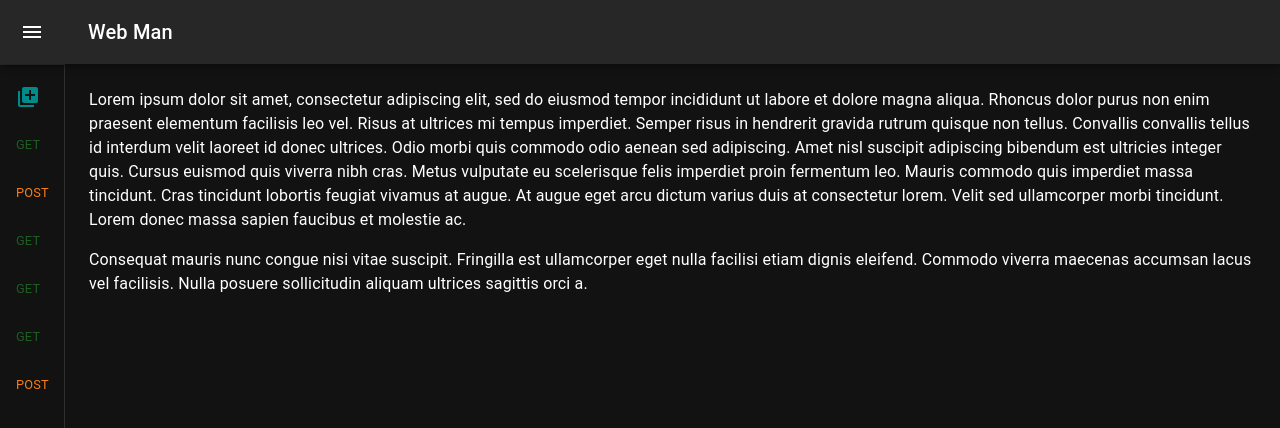
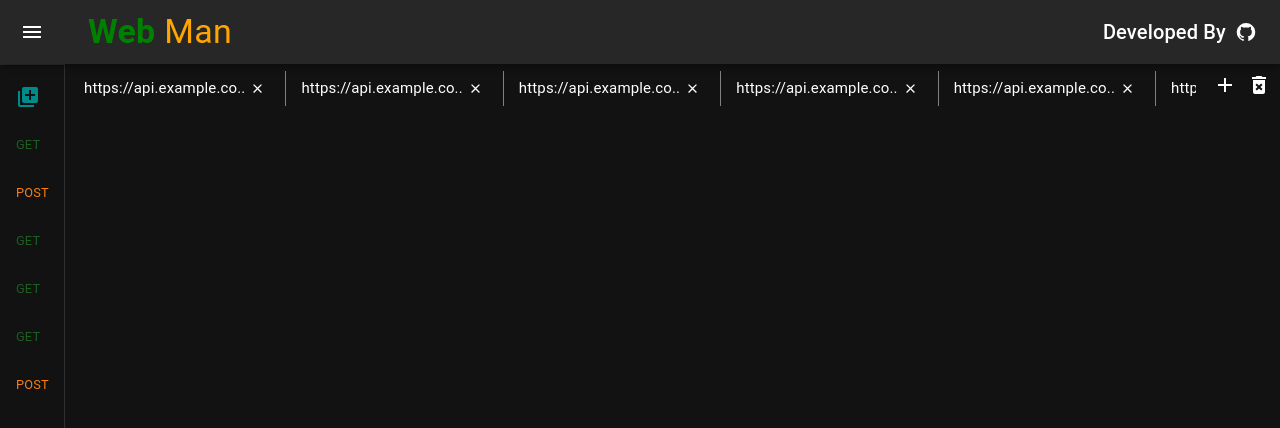
Before and after one commit to Yuvrajsinh05/web-man, a React (Create React App) app: page / in a window 1280 px wide. Shown: the top 428 px of the page. Built offline with nearby package versions, Linux system fonts and the light colour scheme.

Commit message:
ui change

```diff
--- a/src/App.css
+++ b/src/App.css
@@ -36,3 +36,28 @@
     transform: rotate(360deg);
   }
 }
+
+.checkBox{
+  /* border: 2px solid yellow; */
+}
+
+
+/* App.css */
+
+/* Style scrollbar for dark theme */
+::-webkit-scrollbar {
+  width: 2px;
+  height: 0.5px;
+}
+
+::-webkit-scrollbar-track {
+  background: #424242; /* Dark grey background */
+}
+
+::-webkit-scrollbar-thumb {
+  background: #616161; /* Grey thumb */
+}
+
+::-webkit-scrollbar-thumb:hover {
+  background: #757575; /* Lighter grey on hover */
+}
--- a/src/App.js
+++ b/src/App.js
@@ -1,8 +1,7 @@
-
-
 import './App.css';
 import * as React from 'react';
 import { styled, useTheme, ThemeProvider, createTheme } from '@mui/material/styles';
+import GitHubIcon from '@mui/icons-material/GitHub';
 import Box from '@mui/material/Box';
 import MuiDrawer from '@mui/material/Drawer';
 import MuiAppBar from '@mui/material/AppBar';
@@ -23,6 +22,8 @@ import Tooltip from '@mui/material/Tooltip';
 import dummyHttpRequests from './httpreqs';
 import { Button } from '@mui/material';
 import AddToPhotosIcon from '@mui/icons-material/AddToPhotos';
+import DynamicBoxLine from './component/reqestsboxline';
+
 
 const drawerWidth = 340;
 
@@ -91,10 +92,16 @@ const Drawer = styled(MuiDrawer, { shouldForwardProp: (prop) => prop !== 'open'
   }),
 );
 
+const ContentWrapper = styled(Box)(({ theme }) => ({
+  display: 'flex',
+  flexDirection: 'column',
+  flexGrow: 1,
+  overflow: 'auto',
+}));
+
 function App() {
   const theme = useTheme();
   const [open, setOpen] = React.useState(false);
-
 
   const handleDrawerOpen = () => {
     setOpen(true);
@@ -129,9 +136,19 @@ function App() {
             >
               <MenuIcon />
             </IconButton>
-            <Typography variant="h6" noWrap component="div">
-              Web Man
+            <Typography sx={{ width: '85%' }} variant="h4" noWrap component="div">
+              <span style={{ color: 'green' }}><b>Web</b></span><span style={{ color: 'orange' }}> Man</span>
             </Typography>
+            <div style={{ float: 'right' }}>
+              <Typography sx={{ display: 'flex', alignItems: 'center', margin: 'auto' }} variant="h6" noWrap component="div">
+                <a href='https://github.com/Yuvrajsinh05/web-man' style={{ color: 'white', textDecoration: 'none', display: 'flex', alignItems: 'center' }} target='_blank'>
+                  <span style={{ fontSize: 'inherit' }}>Developed By</span>
+                  <GitHubIcon style={{ fontSize: 'inherit', marginLeft: '0.5em' }} />
+                </a>
+              </Typography>
+            </div>
+
+
           </Toolbar>
         </AppBar>
         <Drawer variant="permanent" open={open}>
@@ -141,19 +158,16 @@ function App() {
             </IconButton>
           </DrawerHeader>
           <Divider />
-
           <List>
             <ListItem disablePadding>
               <ListItemButton>
-                <ListItemIcon sx={{fontSize: '0.8rem',color:'darkcyan'}}>
+                <ListItemIcon sx={{ fontSize: '0.8rem', color: 'darkcyan' }}>
                   <AddToPhotosIcon />
                 </ListItemIcon>
-
                 <ListItemText
-                    sx={{ fontSize: '0.9rem', overflowWrap: 'break-word' ,color:'darkcyan'}}
+                  sx={{ fontSize: '0.9rem', overflowWrap: 'break-word', color: 'darkcyan' }}
                   primary={"Add New Request"}
                 />
-
               </ListItemButton>
             </ListItem>
             {dummyHttpRequests.map((request, index) => (
@@ -171,35 +185,22 @@ function App() {
                 </ListItemButton>
               </ListItem>
             ))}
-
-
           </List>
         </Drawer>
-        <Box open={open} sx={{ padding: 3 }}>
+        <ContentWrapper sx={{ padding: 0.5 }}>
           <DrawerHeader />
+          <DynamicBoxLine dummyHttpRequests={dummyHttpRequests} />
+          <div className={'checkBox'}>
             <Typography paragraph>
-            Lorem ipsum dolor sit amet, consectetur adipiscing elit, sed do eiusmod
-            tempor incididunt ut labore et dolore magna aliqua. Rhoncus dolor purus non
-            enim praesent elementum facilisis leo vel. Risus at ultrices mi tempus
-            imperdiet. Semper risus in hendrerit gravida rutrum quisque non tellus.
-            Convallis convallis tellus id interdum velit laoreet id donec ultrices.
-            Odio morbi quis commodo odio aenean sed adipiscing. Amet nisl suscipit
-            adipiscing bibendum est ultricies integer quis. Cursus euismod quis viverra
-            nibh cras. Metus vulputate eu scelerisque felis imperdiet proin fermentum
-            leo. Mauris commodo quis imperdiet massa tincidunt. Cras tincidunt lobortis
-            feugiat vivamus at augue. At augue eget arcu dictum varius duis at
-            consectetur lorem. Velit sed ullamcorper morbi tincidunt. Lorem donec massa
-            sapien faucibus et molestie ac.
+              {/* Lorem ipsum dolor sit amet, consectetur adipiscing elit, sed do eiusmod tempor incididunt ut labore et dolore magna aliqua. Rhoncus dolor purus non enim praesent elementum facilisis leo vel. Risus at ultrices mi tempus imperdiet. Semper risus in hendrerit gravida rutrum quisque non tellus. Convallis convallis tellus id interdum velit laoreet id donec ultrices. Odio morbi quis commodo odio aenean sed adipiscing. Amet nisl suscipit adipiscing bibendum est ultricies integer quis.
+              ras tincidunt lobortis feugiat vivamus at augue. At augue eget arcu dictum varius duis at consectetur lorem. Velit sed ullamcorper morbi tincidunt. Lorem donec massa sapien faucibus et molestie ac. */}
             </Typography>
             <Typography paragraph>
-            Consequat mauris nunc congue nisi vitae suscipit. Fringilla est ullamcorper
-            eget nulla facilisi etiam dignis   eleifend. Commodo viverra maecenas accumsan lacus vel facilisis. Nulla
-            posuere sollicitudin aliquam ultrices sagittis orci a.
+              {/* Consequat mauris nunc congue nisi vitae suscipit. Fringilla est ullamcorper eget nulla facilisi etiam dignis eleifend. Commodo viverra maecenas accumsan lacus vel facilisis. Nulla posuere sollicitudin aliquam ultrices sagittis orci a. */}
             </Typography>
+          </div>
+        </ContentWrapper>
       </Box>
-      </Box>
-
-
     </ThemeProvider>
   );
 }
--- /dev/null
+++ b/src/component/reqbox.module.css
@@ -0,0 +1,33 @@
+.grid_container {
+    overflow-x: auto;
+    flex: 1;
+    /* border: 2px solid red; */
+}
+
+.grid_inner {
+    display: grid;
+    /* border: 2px solid green; */
+    /* background-color: #343e46 !important; */
+    padding: 0px;
+    color: black;
+}
+
+.grid_item {
+    display: flex;
+    /* border: 2px solid pink; */
+    align-items: center;
+    border-right: 1px solid gray;
+    font-size: 15px;
+    color: white;
+    /* background-color: #343e46 !important; */
+    padding: 5px 15px;
+}
+
+.url {
+    flex-grow: 1;
+}
+
+.extraIcon {
+    margin-left: auto;
+    margin:5px;
+}
--- /dev/null
+++ b/src/component/reqestsboxline.js
@@ -0,0 +1,67 @@
+import { useState } from 'react';
+import CloseIcon from '@mui/icons-material/Close';
+import AddIcon from '@mui/icons-material/Add';
+import styles from './reqbox.module.css';
+import DeleteForeverIcon from '@mui/icons-material/DeleteForever';
+
+const DynamicBoxLine = ({ dummyHttpRequests }) => {
+    const [requests, setRequests] = useState(dummyHttpRequests);
+
+    const maxLengthMapping = {
+        1: 20,
+        2: 19,
+        3: 18,
+        4: 17,
+        5: 16,
+        6: 22,
+        7: 17,
+        8:15,
+        9:6,
+        10:5,
+        11:4,
+        // Add more cases as needed
+    };
+
+    // Determine the maximum URL length based on requests.length
+    const maxUrlLength = maxLengthMapping[requests.length] || 3; // Default to 5 characters if not specified in mapping
+// Adjust the URL length dynamically
+
+
+    const addRequest = () => {
+        const newRequest = {
+            url: "New URL", // Modify this according to your logic
+            // Other properties of the request
+        };
+        setRequests([...requests, newRequest]);
+    };
+
+    const limitUrl = (url, maxLength) => {
+        return url.length > maxLength ? url.substring(0, maxLength) + '..' : url;
+    };
+
+    return (
+        <div style={{ display: 'flex', alignItems: 'center', overflowX: 'auto' }}>
+            <div className={styles.grid_container}>
+                <div className={styles.grid_inner} style={{ gridTemplateColumns: `repeat(${requests.length}, auto)` }}>
+                    {requests.map((item, index) => (
+                        <div key={index} className={styles.grid_item}>
+                            <span className={styles.url}>{limitUrl(item.url, maxUrlLength)}</span>
+                            <CloseIcon sx={{ fontSize: '15px', margin: '5px' }} />
+                        </div>
+                    ))}
+                </div>
+            </div>
+            &nbsp;
+            &nbsp;
+            <div className={styles.extraIcon} onClick={addRequest}>
+                <AddIcon  />
+
+            </div>
+            <div className={styles.extraIcon}>
+            <DeleteForeverIcon/>
+            </div>
+        </div>
+    );
+};
+
+export default DynamicBoxLine;
--- a/src/httpreqs.js
+++ b/src/httpreqs.js
@@ -70,7 +70,7 @@ const dummyHttpRequests = [
         body: 'This is a sample post body.',
         userId: 1,
       },
-    }
+    },
   ];
 
   export default dummyHttpRequests;
```
Lines whose indentation alone changed are shown as unchanged.
